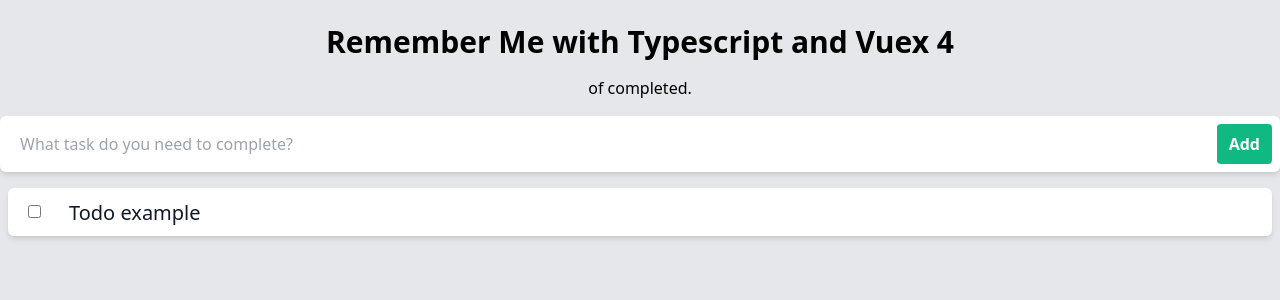
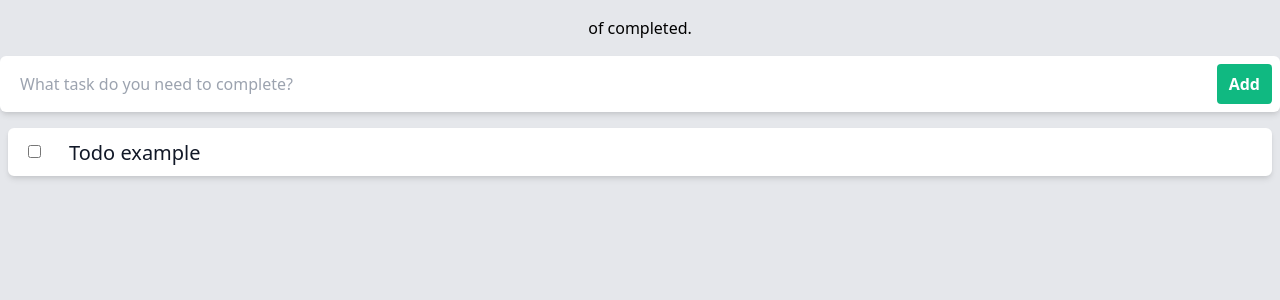
Before and after one commit to abdul23lm/remember-me-vue-typescript, a Vue app: page / in a window 1280 px wide. Shown: the top 300 px of the page. Built offline with nearby package versions, Linux system fonts and the light colour scheme.

Commit message:
Update App.vue

```diff
--- a/src/App.vue
+++ b/src/App.vue
@@ -19,9 +19,7 @@
 
 <template>
   <div class="container mx-auto mt-4">
-    <h1 class="text-3xl text-center p-2 font-bold">
-      Remember Me with Typescript and Vuex 4
-    </h1>
+
 
     <div v-if="loading">
       <h3 class="text-center mt-4">Loading...</h3>
```
